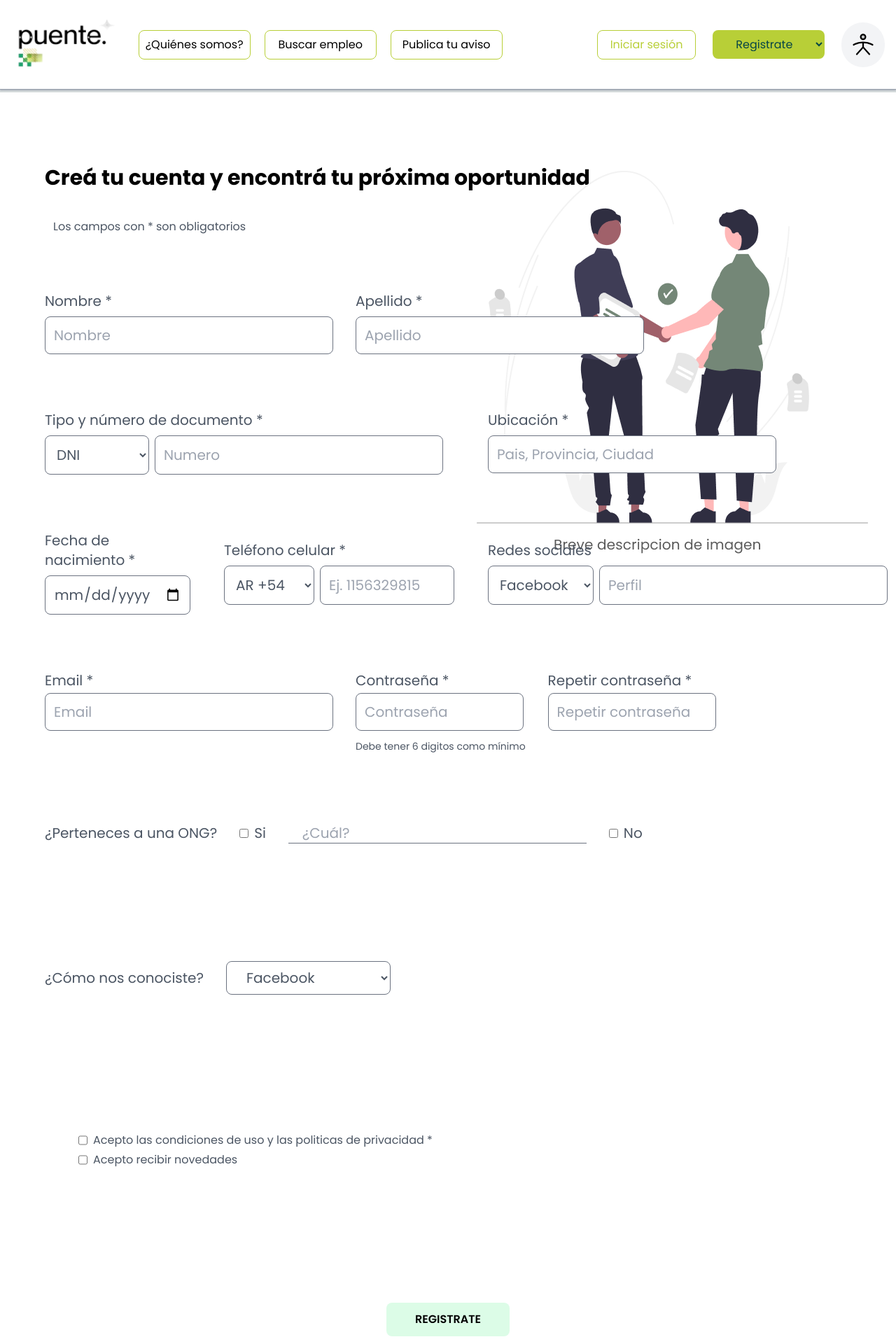
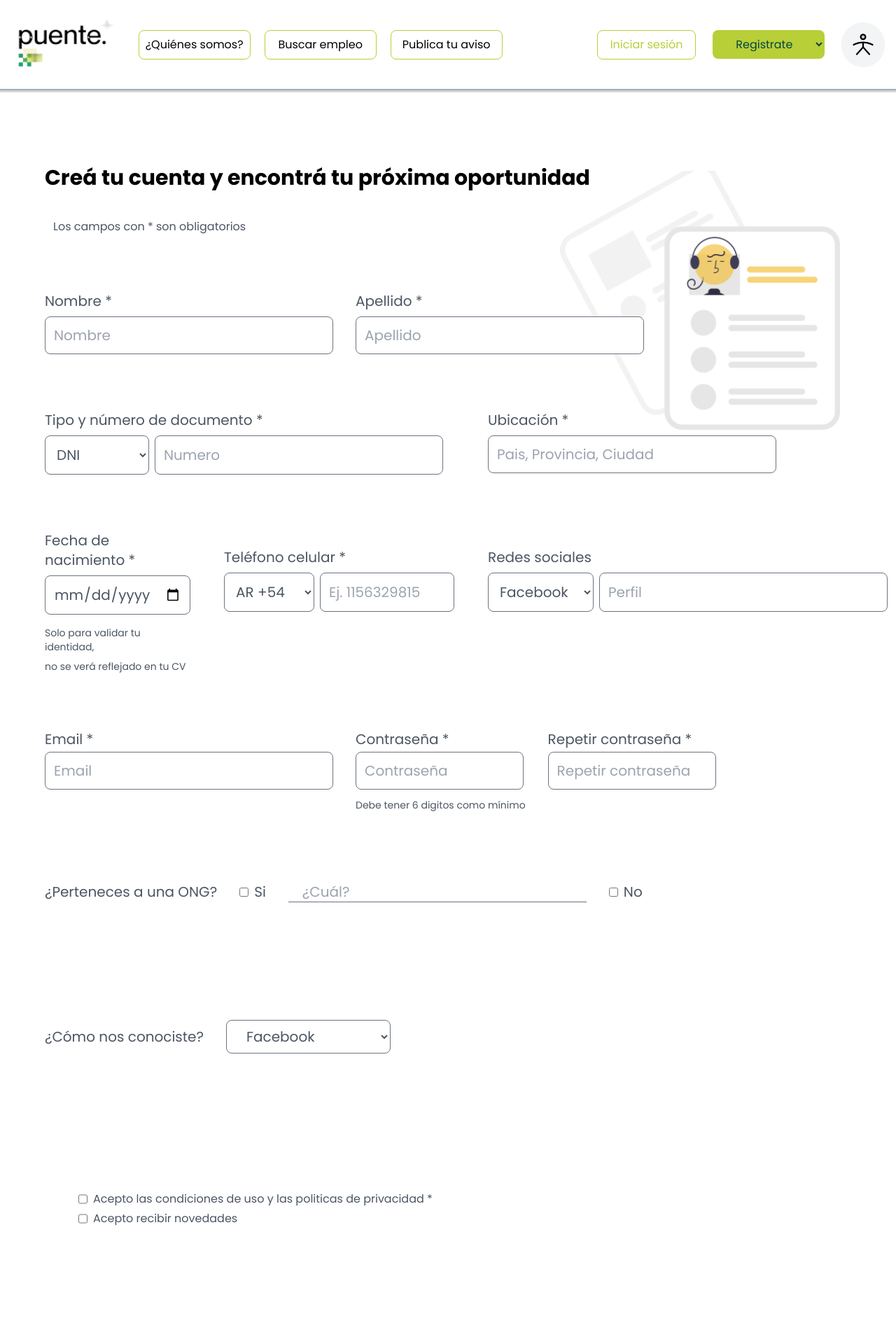
Before and after one commit to marioacaballero/hr-frontend, a Next.js app: page /signup/user in a window 1280 px wide. Shown: the top 1920 px of the page at 70% size. Built offline with nearby package versions, Linux system fonts and the light colour scheme.

Commit message:
fix: register components styles

```diff
--- a/src/app/signup/company/components/register-company-form.tsx
+++ b/src/app/signup/company/components/register-company-form.tsx
@@ -31,6 +31,7 @@ export default function FormCompany({
       <Image
         alt="fomr"
         src={formImage}
+        width={600}
         className="absolute right-10 top-40 z-0"
       />
       <h1 className="py-10 text-3xl font-bold">
@@ -234,16 +235,16 @@ export default function FormCompany({
         <label className="flex gap-8 py-5 text-xl">
           ¿Ofrece apoyo a la integración?
           <div className="flex gap-2">
-            <input type="checkbox" name="integration" />
+            <input type="radio" name="integration" className="w-5" />
           </div>
         </label>
         <div className="flex flex-col gap-1 p-12 text-base">
           <label className="flex gap-2">
-            <input type="checkbox" name="terms" className="flex gap-2" />
+            <input type="checkbox" name="terms" className="flex w-4 gap-2" />
             Acepto las condiciones de uso y las politicas de privacidad *
           </label>
           <label className="flex gap-2">
-            <input type="checkbox" name="news" className="flex gap-2" />
+            <input type="checkbox" name="news" className="flex w-4 gap-2" />
             Acepto recibir novedades
           </label>
         </div>
@@ -251,7 +252,7 @@ export default function FormCompany({
       <section className="flex w-full flex-col items-center justify-center">
         <button
           type="submit"
-          className="w-44 rounded-lg  border-green-100 bg-green-100 p-3 text-center font-semibold uppercase duration-500 hover:bg-green-300"
+          className="w-44 rounded-lg  border-verde-bg2 bg-verde-bg2 p-3 text-center font-semibold uppercase duration-500 hover:bg-green-300"
           onClick={(e) => termsValidation(e)}
         >
           Crear Cuenta
--- a/src/app/signup/user/components/register-user-form.tsx
+++ b/src/app/signup/user/components/register-user-form.tsx
@@ -2,7 +2,7 @@
 
 import Link from "next/link";
 import Image from "next/image";
-import formImage from "../../../../../public/form.png";
+import formImage2 from "../../../../../public/formImage2.png";
 import { RegisterUser } from "../lib/actions-create";
 import { passwordValidation, termsValidation } from "../../utils/validations";
 
@@ -11,8 +11,9 @@ export default function FormUser() {
     <form action={RegisterUser} className="relative mt-1 w-full bg-white p-16">
       <Image
         alt="fomr"
-        src={formImage}
-        className="absolute right-10 top-28 z-0"
+        src={formImage2}
+        width={400}
+        className="absolute right-20 top-28 z-0"
       />
       <h1 className="z-10 py-10 text-3xl font-bold">
         Creá tu cuenta y encontrá tu próxima oportunidad
@@ -77,6 +78,10 @@ export default function FormUser() {
               name="birthdate"
               className="w-52 rounded-lg border border-gray-500 p-3"
             />
+            <span className="pt-2 text-sm">
+              Solo para validar tu identidad,
+            </span>
+            <span className="text-sm">no se verá reflejado en tu CV</span>
           </label>
           <label className="z-10 flex flex-col gap-2">
             Teléfono celular *
@@ -97,6 +102,8 @@ export default function FormUser() {
                 className="w-48 rounded-lg border border-gray-500 p-3"
               />
             </div>
+            <span className="invisible pt-2 text-sm">.</span>
+            <span className="invisible text-sm">.</span>
           </label>
           <label className="z-10 flex flex-col gap-2">
             Redes sociales
@@ -118,6 +125,8 @@ export default function FormUser() {
                 className="rounded-lg border border-gray-500 p-3"
               />
             </div>
+            <span className="invisible pt-2 text-sm">.</span>
+            <span className="invisible text-sm">.</span>
           </label>
         </div>
         <div className="flex gap-8">
@@ -199,7 +208,7 @@ export default function FormUser() {
       <section className="flex w-full flex-col items-center justify-center">
         <button
           type="submit"
-          className="w-44 rounded-lg  border-green-100 bg-green-100 p-3 text-center font-semibold uppercase duration-500 hover:bg-green-300"
+          className="w-44 rounded-lg  border-verde-loro bg-verde-loro p-3 text-center font-semibold uppercase duration-500 hover:bg-green-300"
           onClick={(e) => termsValidation(e)}
         >
           Registrate
```
Also changed, not shown: public/form.png, public/formImage2.png (added).
